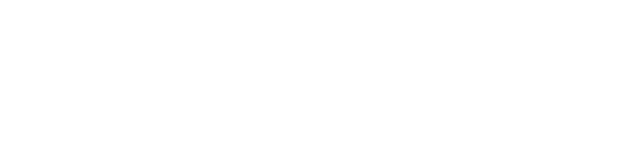
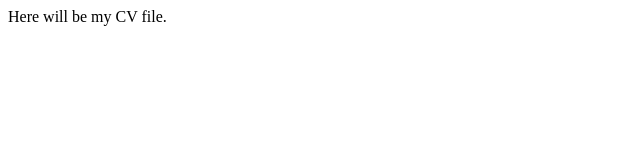
Before and after one commit to akseniamash/rsschool-cv, a plain HTML site: page index.html in a window 1280 px wide. Shown: the whole page, without its empty margins (0-640 px from the left). Drawn offline with Linux system fonts and the light colour scheme.

```diff
--- a/index.html
+++ b/index.html
@@ -4,9 +4,9 @@
     <meta charset="UTF-8">
     <meta http-equiv="X-UA-Compatible" content="IE=edge">
     <meta name="viewport" content="width=device-width, initial-scale=1.0">
-    <title>Document</title>
+    <title>Ksenia CV</title>
 </head>
 <body>
-
+    Here will be my CV file.
 </body>
 </html>
```
